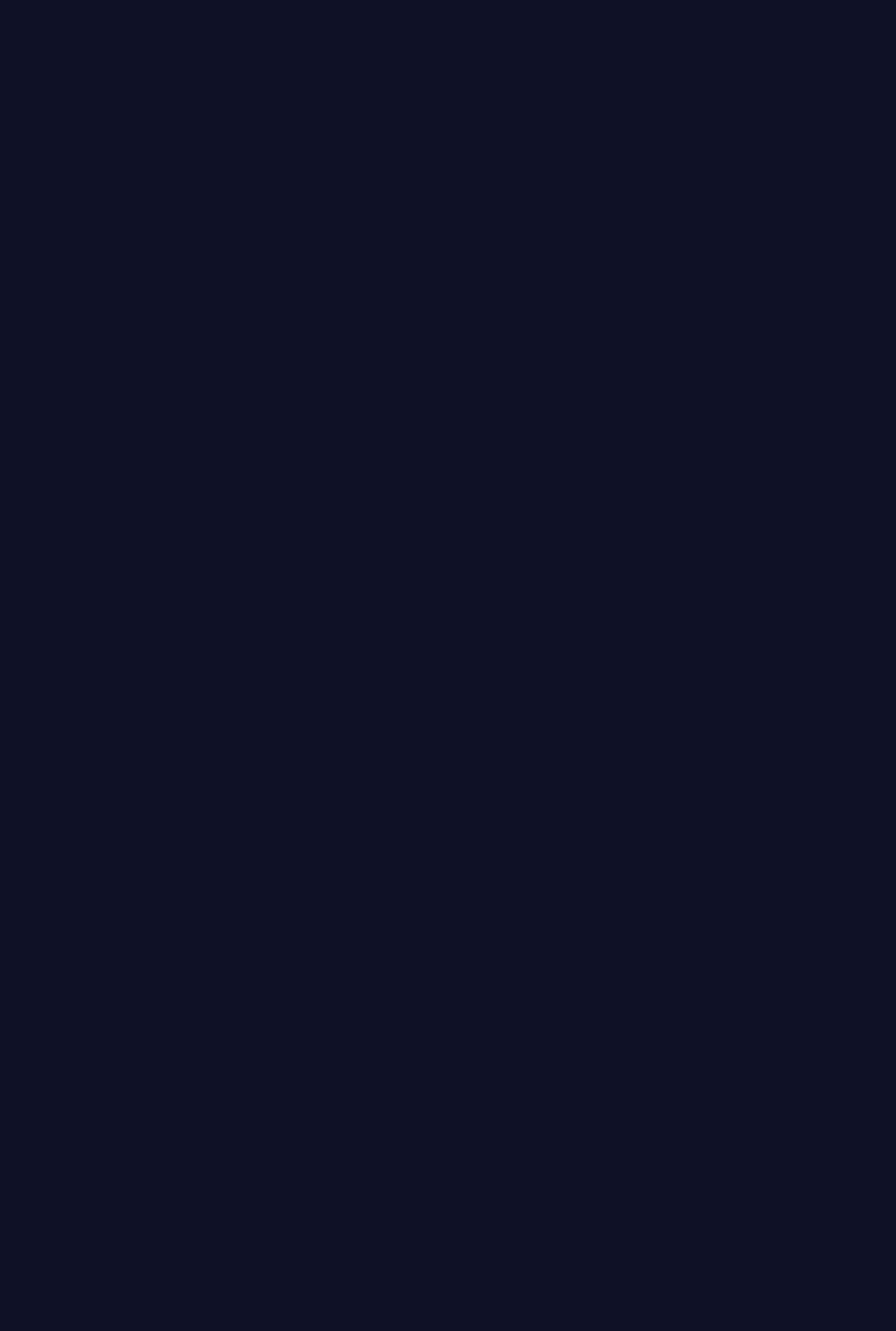
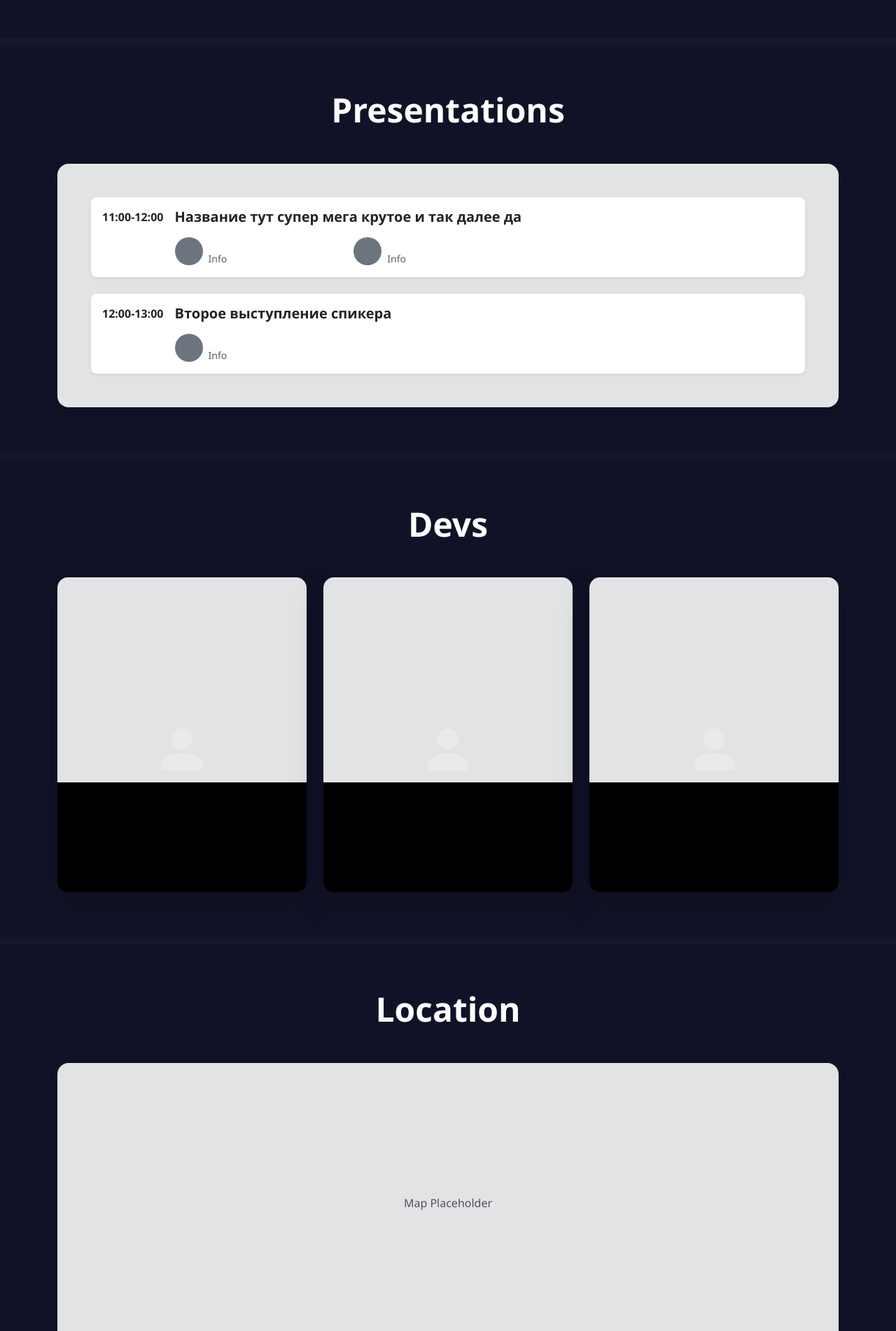
Before and after one commit to FLAWWWWW/DemoDays, an Angular app in the folder demo-days-front/: page /event in a window 1280 px wide. Before the commit this address led to /. Shown: the part 680-2582 px from the top of the page at 70% size. Before the commit the page ends 800 px from the top, so only its background shows below. Built offline with nearby package versions, Linux system fonts and the light colour scheme; no server answers.

Commit message:
event
event

```diff
--- a/demo-days-front/src/app/app.routes.ts
+++ b/demo-days-front/src/app/app.routes.ts
@@ -1,6 +1,8 @@
 import { Routes } from '@angular/router';
 import { HomeComponent } from './home/home.component';
+import { EventComponent } from './event/event.component';
 
 export const routes: Routes = [
   {path: '', component: HomeComponent},
+  {path: 'event', component: EventComponent},
 ];
--- /dev/null
+++ b/demo-days-front/src/app/event/event.component.css
@@ -0,0 +1,54 @@
+.event-description{
+  display: -webkit-box;
+  -webkit-line-clamp: 6;
+  -webkit-box-orient: vertical;
+  overflow: hidden;
+  text-overflow: ellipsis;
+}
+
+::ng-deep .carousel-control-prev-icon,
+::ng-deep .carousel-control-next-icon {
+  display: none !important;
+}
+
+::ng-deep .carousel-control-prev,
+::ng-deep .carousel-control-next {
+  width: 8%;
+  background: none;
+  border: none;
+  opacity: 0;
+  transition: opacity 0.3s;
+}
+
+::ng-deep .carousel-control-next:hover {
+  opacity: 0.1;
+  background: linear-gradient(to left, rgba(255,255,255,0.5), transparent);
+  cursor: pointer;
+}
+
+::ng-deep .carousel-control-prev:hover {
+  opacity: 0.1;
+  background: linear-gradient(to right, rgba(255,255,255,0.5), transparent);
+  cursor: pointer;
+}
+.dev-card {
+  border-radius: 15px;
+  overflow: hidden;
+  height: 450px;
+}
+
+.dev-photo {
+  height: 65%;
+}
+
+.dev-info {
+  height: 35%;
+}
+
+:host {
+  scroll-behavior: smooth;
+}
+
+.section-divider{
+    border: 5px, solid, #22244b;
+}
--- /dev/null
+++ b/demo-days-front/src/app/event/event.component.html
@@ -0,0 +1,74 @@
+<section id="about" class="py-5">
+  <div class="container text-center">
+    <div class="bg-secondary-subtle rounded-4 mx-auto mb-4 shadow" style="max-width: 800px; height: 350px;">
+    </div>
+    <p class="text-white opacity-75 mx-auto" style="max-width: 700px;">
+      Lorem Ipsum is simply dummy text of the printing and typesetting industry. Lorem Ipsum has been the industry's standard dummy text ever since the 1500s, when an unknown printer took a galley of type and scrambled it to make a type specimen book. It has survived not only five centuries, but also the leap into electronic typesetting, remaining essentially unchanged. It was popularised in the 1960s with the release of Letraset sheets containing Lorem Ipsum passages, and more recently with desktop publishing software like Aldus PageMaker including versions of Lorem Ipsum.
+    </p>
+  </div>
+</section>
+
+<hr class="section-divider">
+<section id="presentations" class="py-5">
+  <div class="container">
+    <h2 class="text-center text-white mb-5 display-5 fw-bold">Presentations</h2>
+    <div class="bg-secondary-subtle p-4 p-md-5 rounded-4 shadow">
+      <div class="bg-white rounded-3 p-3 mb-4 d-flex align-items-start gap-3 shadow-sm">
+        <span class="fw-bold text-dark">11:00-12:00</span>
+        <div>
+          <h5 class="text-dark fw-bold mb-3">Название тут супер мега крутое и так далее да</h5>
+          <div class="row g-3">
+            <div class="col-md-6 d-flex align-items-center gap-2">
+              <div class="rounded-circle bg-secondary" style="width: 40px; height: 40px;"></div>
+              <div><div class="small fw-bold">Name</div><div class="small text-muted">Info</div></div>
+            </div>
+            <div class="col-md-6 d-flex align-items-center gap-2">
+              <div class="rounded-circle bg-secondary" style="width: 40px; height: 40px;"></div>
+              <div><div class="small fw-bold">Name</div><div class="small text-muted">Info</div></div>
+            </div>
+          </div>
+        </div>
+      </div>
+      <div class="bg-white rounded-3 p-3 d-flex align-items-start gap-3 shadow-sm">
+        <span class="fw-bold text-dark">12:00-13:00</span>
+        <div>
+          <h5 class="text-dark fw-bold mb-3">Второе выступление спикера</h5>
+          <div class="d-flex align-items-center gap-2">
+            <div class="rounded-circle bg-secondary" style="width: 40px; height: 40px;"></div>
+            <div><div class="small fw-bold">Name</div><div class="small text-muted">Info</div></div>
+          </div>
+        </div>
+      </div>
+    </div>
+  </div>
+</section>
+
+
+<hr class="section-divider">
+<section id="devs" class="py-5">
+  <div class="container text-center text-white">
+    <h2 class="mb-5 display-5 fw-bold">Devs</h2>
+    <div class="row g-4">
+      <div class="col-md-4" *ngFor="let i of [1,2,3]">
+        <div class="dev-card shadow-lg">
+          <div class="dev-photo bg-secondary-subtle d-flex align-items-end justify-content-center">
+            <i class="bi bi-person-fill display-1 opacity-25"></i>
+          </div>
+          <div class="dev-info bg-black p-4">
+          </div>
+        </div>
+      </div>
+    </div>
+  </div>
+</section>
+<hr class="section-divider">
+<section id="location" class="py-5">
+  <div class="container text-center text-white">
+    <h2 class="mb-5 display-5 fw-bold">Location</h2>
+    <div class="bg-secondary-subtle rounded-4 shadow overflow-hidden" style="height: 400px;">
+      <div class="d-flex h-100 align-items-center justify-content-center text-muted">
+        Map Placeholder
+      </div>
+    </div>
+  </div>
+</section>
--- /dev/null
+++ b/demo-days-front/src/app/event/event.component.ts
@@ -0,0 +1,25 @@
+import { Component, OnInit } from '@angular/core';
+import { CommonModule } from '@angular/common';
+import { NgbModule } from '@ng-bootstrap/ng-bootstrap';
+import { Home } from '../services/home';
+import { HttpClientModule } from '@angular/common/http';
+
+@Component({
+  selector: 'app-home',
+  standalone: true,
+  imports: [CommonModule, NgbModule, HttpClientModule],
+  templateUrl: './event.component.html',
+  styleUrl: './event.component.css'
+})
+export class EventComponent implements OnInit {
+  events: any[] = [];
+
+  constructor(private homeService: Home) {}
+
+  ngOnInit() {
+    this.homeService.getEvents().subscribe({
+      next: (data) => this.events = data,
+      error: (err) => console.error('Ошибка загрузки событий', err)
+    });
+  }
+}
```
